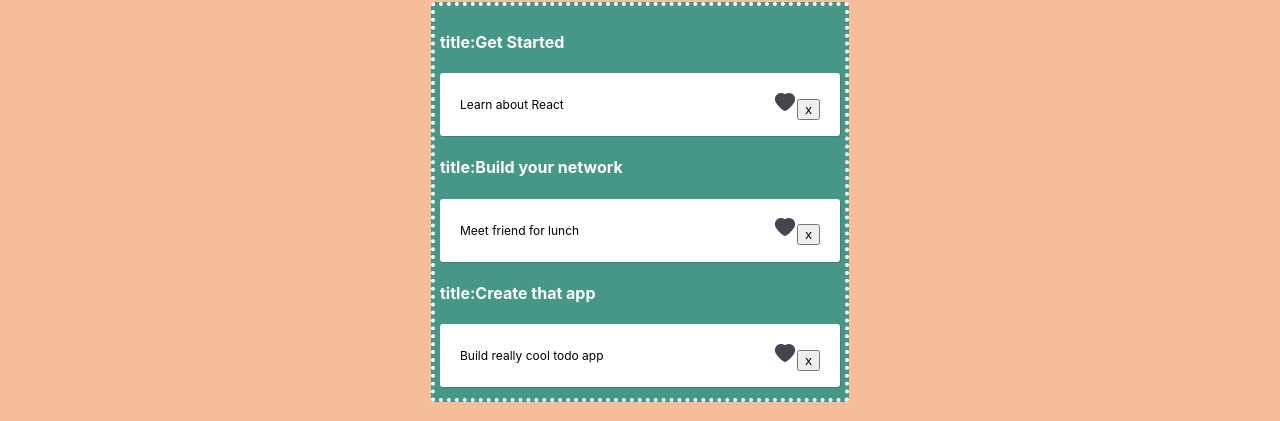
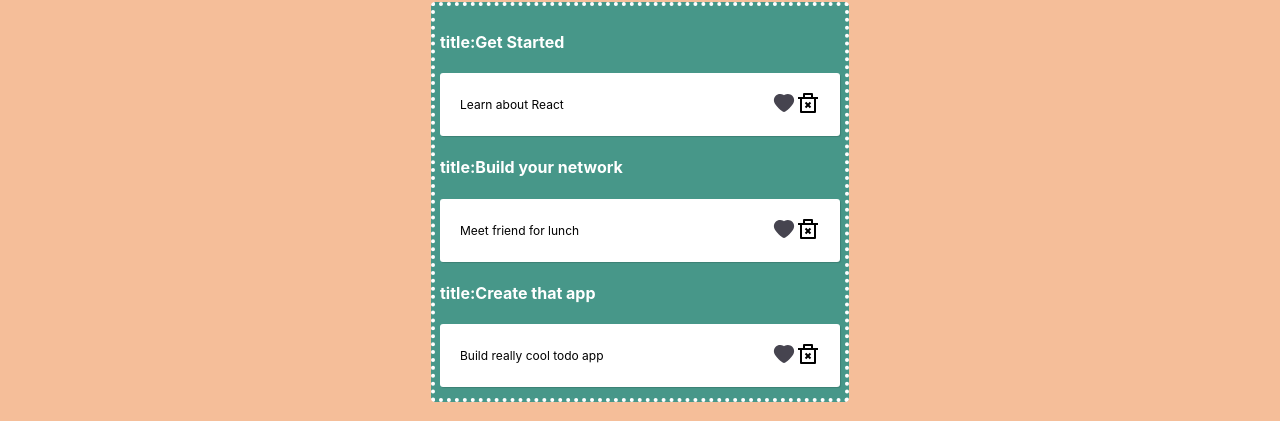
Before and after one commit to dsh410/SIMPLE-BLOG, a React (Create React App) app: page / in a window 1280 px wide. Shown: the part 140-561 px from the top of the page. Built offline with nearby package versions, Linux system fonts and the light colour scheme.

Commit message:
added trash icon.

```diff
--- a/src/App.css
+++ b/src/App.css
@@ -103,3 +103,6 @@
     .heart-shape{
       font-size:2em;
     }
+    .trash-can{
+      font-size:2em;
+    }
--- a/src/Todo.js
+++ b/src/Todo.js
@@ -1,4 +1,6 @@
 import { AiFillHeart } from 'react-icons/ai';
+import { RiDeleteBin2Line } from 'react-icons/ri';
+
 
 function Todo({ todo, index, completeTodo, UncompleteTodo, removeTodo, likedTodo, unLikedTodo },props) {
 
@@ -21,7 +23,7 @@ function Todo({ todo, index, completeTodo, UncompleteTodo, removeTodo, likedTodo
             style={{ color: todo.isLiked ? "#F19CBB" : "#46444F", }}
                         onClick={() => todo.isLiked ? unLikedTodo(index) : likedTodo(index)} ></AiFillHeart>
 
-        <button onClick={() => removeTodo(index)}>x</button>
+        <RiDeleteBin2Line className="trash-can" onClick={() => removeTodo(index)}></RiDeleteBin2Line>
         </div>
             </div>
             </div>
```
